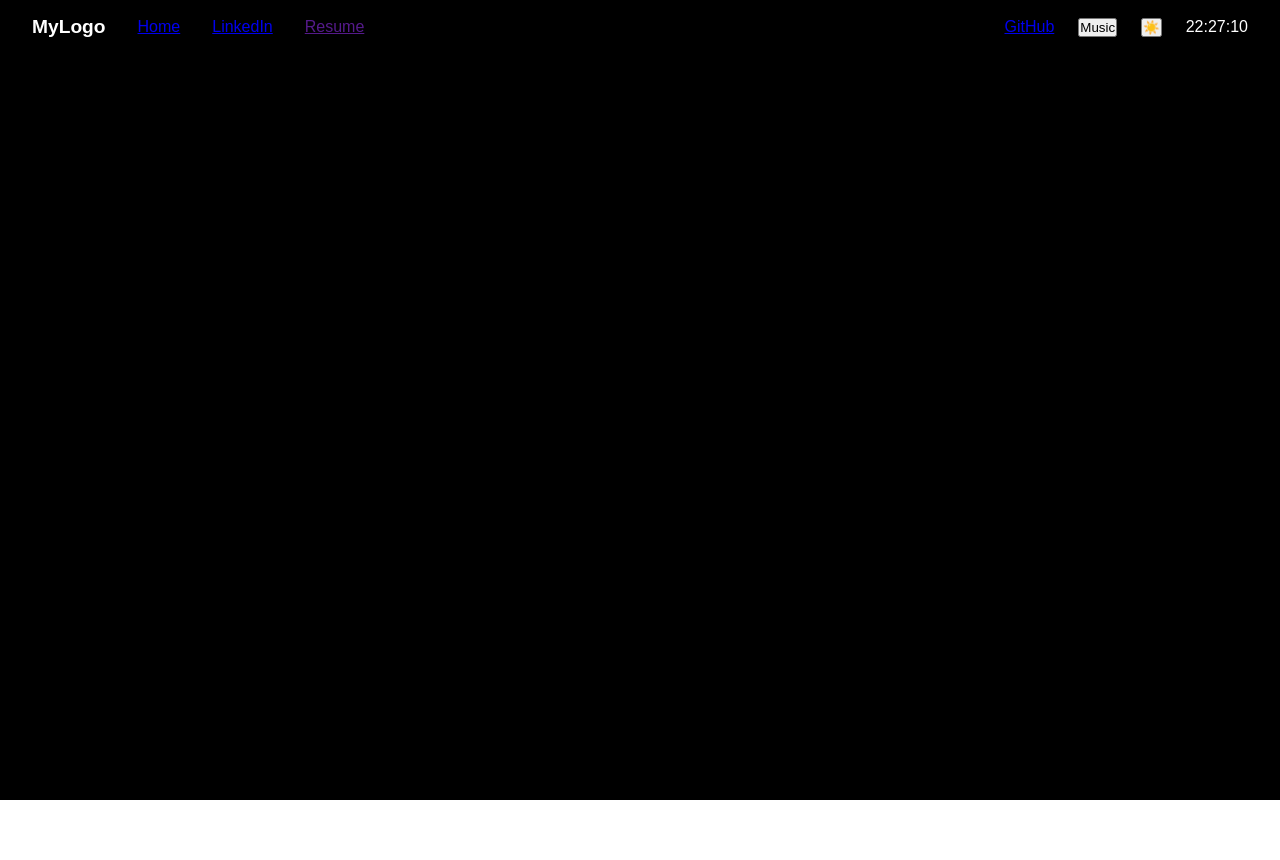
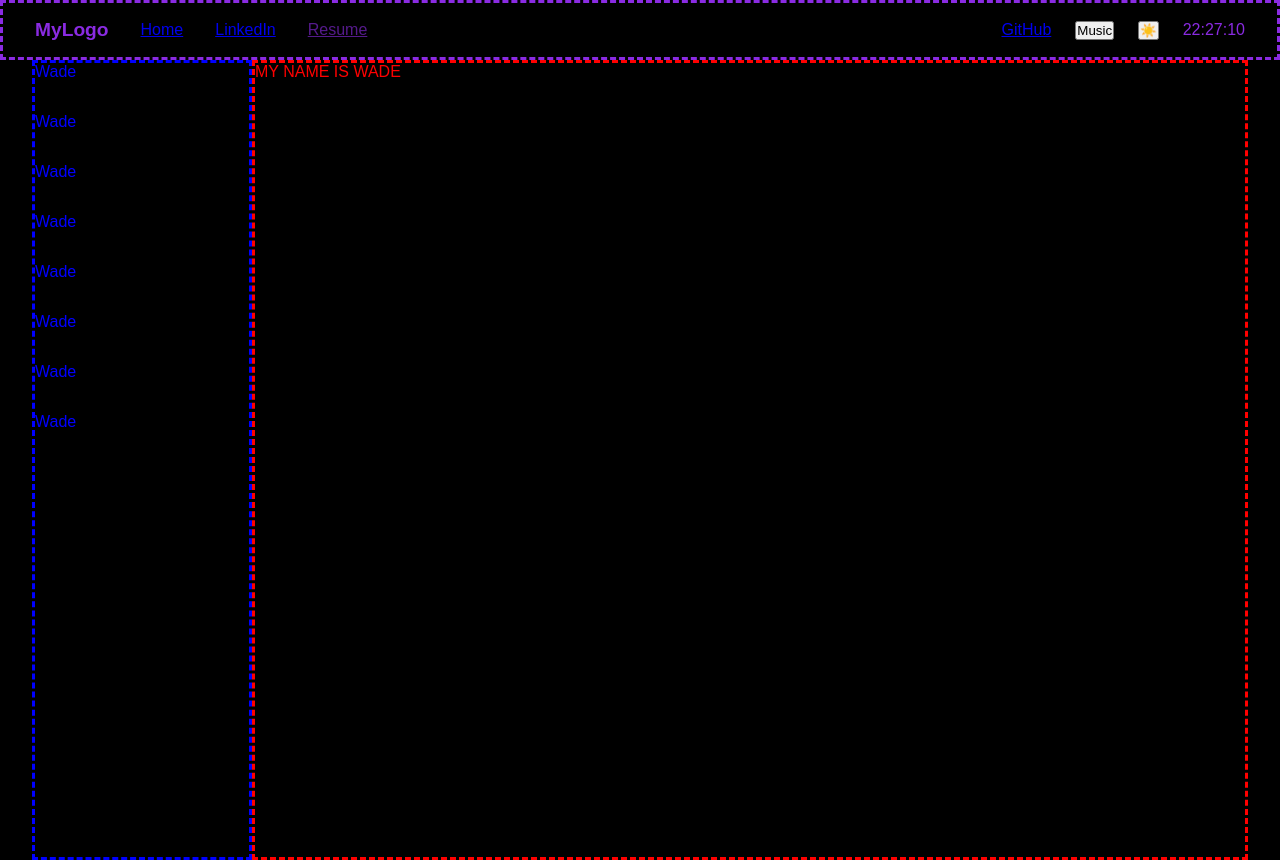
Before and after one commit to wade00000/My-Portfolio, a React (Vite) app: page / in a window 1280 px wide. Before the commit the page ends 800 px from the top, so only its background shows below. Built offline with nearby package versions, Linux system fonts and the light colour scheme.

Commit message:
feat: add sidebar component with styling

```diff
--- a/src/App.css
+++ b/src/App.css
@@ -4,6 +4,8 @@
   align-items: center;
   padding: 1rem 2rem;
   background: var(--bg-color); /* Whatever your bg color is */
+  color: blueviolet ;
+  border-style: dashed;
 }
 
 .nav-left {
@@ -17,6 +19,32 @@
   align-items: center;
   gap: 1.5rem;
 }
+.container {
+  display: flex;
+  padding:  0rem 2rem;
+  background: var(--bg-color); /* Whatever your bg color is */
+}
+
+.sidebar{
+  display: flex ;
+  flex-direction: column;
+  width: 220px;
+  height: 100vh;
+  gap: 2rem; /* Space between items */
+  color: blue;
+  border-style: dashed;
+}
+
+.content {
+  display: flex;
+  flex: 1;
+  color: red;
+  gap: 1.5rem;
+  border-style: dashed;
+}
+
+
+
 
 .logo {
   font-weight: bold;
--- a/src/App.jsx
+++ b/src/App.jsx
@@ -1,6 +1,7 @@
 import { useEffect, useState,useRef } from 'react'
 import './App.css'
 import NavBar from './components/NavBar'
+import SideBar from './components/SideBar'
 
 function App() {
   const [hours,setHours] = useState(0)
@@ -58,6 +59,10 @@ function App() {
   return (
     <div className={darkMode ? "dark" : "light"}>
       <NavBar time={timeString} handleMusic={handleMusic} handleDark={handleDark} darkMode={darkMode}/>
+      <div className="container">
+        <SideBar/>
+        <div className="content"><p>MY NAME IS WADE</p></div>
+      </div>
 
     </div>
   )
--- /dev/null
+++ b/src/components/SideBar.jsx
@@ -0,0 +1,19 @@
+function SideBar(){
+    return(
+
+        <div className="sidebar">
+            <p>Wade</p>
+            <p>Wade</p>
+            <p>Wade</p>
+            <p>Wade</p>
+            <p>Wade</p>
+            <p>Wade</p>
+            <p>Wade</p>
+            <p>Wade</p>
+        </div>
+
+    )
+
+}
+
+export default SideBar
```
